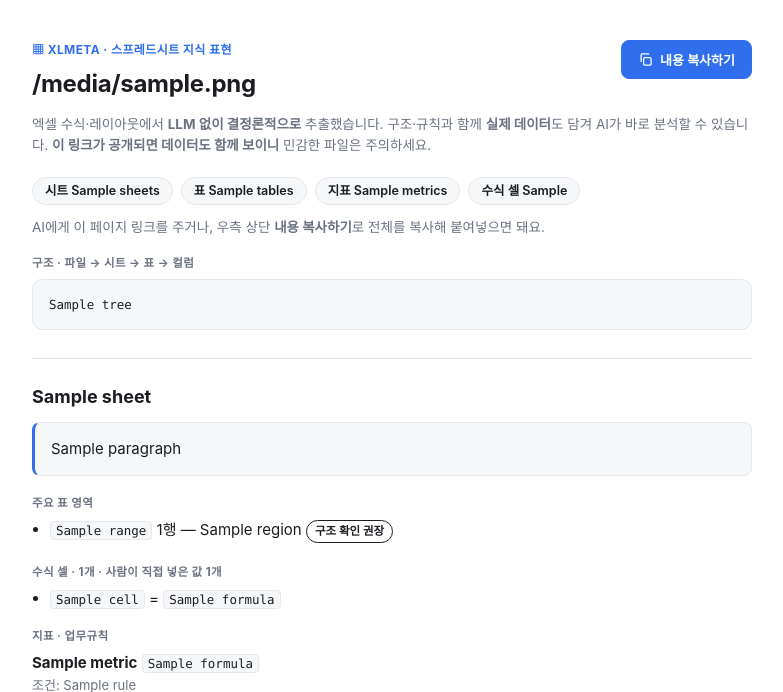
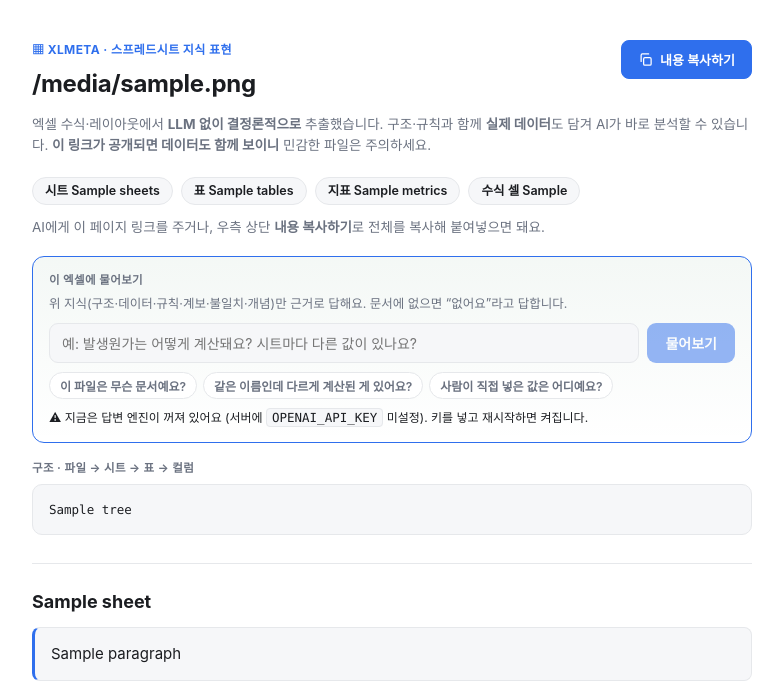
Before and after one commit to leahseule/xlmeta, a Flask app: template webapp/templates/share.html in a window 1280 px wide. Shown: the top 692 px of the page, without its empty margins (248-1031 px from the left). Run offline with Flask 3, Linux system fonts and the light colour scheme; the template is opened without the code that fills it: most values are stand-ins (such as "Sample title", 1, 10 or a date in 2020).

Commit message:
feat: 지식 문서 위 Q&A(RAG) — GPT로 '이 엑셀에 물어보기'
코어 파서는 LLM 없이 그대로. 새 Q&A 레이어만 OpenAI 호출. 방식=전체 넣기
(context-stuffing): 결정론적 지식 문서를 통째로 컨텍스트에 넣고 '문서에 있는 것만'
근거로 답하게 강제(추론·환각 금지 = xlmeta 원칙 계승).

- webapp/qa.py (신규): SYSTEM 프롬프트(근거·인용·모르면 '없어요'), 키는 환경변수
  OPENAI_API_KEY에서만 읽음(코드에 안 넣음), 모델 OPENAI_MODEL 기본 gpt-4o-mini,
  120k자 컨텍스트 상한
- /api/ask 라우트: {id, question} → 저장된 지식 md 로드 → GPT 답변. 키 없으면 503,
  빈 질문 400, 결과 없음 404
- 요약 페이지(share.html): '이 엑셀에 물어보기' 박스(입력·예시 칩·답변), 키 없으면
  비활성+안내
- 메인 앱 'AI에게 넘기기' 드로어 맨 위에 동일 Q&A 박스(qa_on으로 활성/비활성)
- webapp/requirements.txt += openai

검증: qa.answer 메시지 조립(시스템 규칙+지식문서 통째)·응답 처리 OK, /api/ask 503/400
정상, 요약페이지·메인앱 박스 렌더, 칩·엔터·버튼 흐름 정상, 콘솔 오류 0.
실제 답변은 OPENAI_API_KEY 필요.

Co-Authored-By: Claude Opus 4.8 <noreply@anthropic.com>

```diff
--- a/webapp/app.py
+++ b/webapp/app.py
@@ -35,6 +35,7 @@ from xlmeta.layout import analyze_sheet, cell_type  # noqa: E402
 from xlmeta import formula as F                     # noqa: E402
 from xlmeta.evaluate import Evaluator               # noqa: E402
 import make_sample                                 # noqa: E402
+import qa                                          # noqa: E402  (Q&A 레이어 — OpenAI)
 
 app = Flask(__name__)
 app.config["MAX_CONTENT_LENGTH"] = 10 * 1024 * 1024   # 10MB 상한
@@ -257,6 +258,7 @@ def analyze_path(xlsx_path):
         "okf_single": bundle_md.get("okf.md", ""),   # 엑셀 하나 = OKF 한 문서
         "summary": summ,
         "share": share,
+        "qa_on": qa.available(),                      # Q&A 엔진(OPENAI_API_KEY) 켜져 있나
     }
 
 
@@ -279,7 +281,8 @@ def share_page(sid):
     data = _load_summary(sid)
     if not data:
         abort(404)
-    return render_template("share.html", data=data, summary=data["summary"])
+    return render_template("share.html", data=data, summary=data["summary"],
+                           sid=sid, qa_on=qa.available())
 
 
 @app.post("/api/sample")
@@ -292,6 +295,30 @@ def api_sample():
             return json_response(analyze_path(xlsx))
     except Exception as e:                          # noqa: BLE001
         return json_response({"error": f"샘플 분석 실패: {e}"}, 500)
+
+
+@app.post("/api/ask")
+def api_ask():
+    """지식 문서 위에서 GPT로 Q&A. 코어는 LLM을 안 쓰고, 이 라우트만 OpenAI를 부른다."""
+    body = request.get_json(silent=True) or {}
+    sid = str(body.get("id", ""))
+    question = str(body.get("question", "")).strip()
+    if not question:
+        return json_response({"error": "질문을 입력해 주세요."}, 400)
+    if len(question) > 2000:
+        return json_response({"error": "질문이 너무 깁니다."}, 400)
+    data = _load_summary(sid)
+    if not data:
+        return json_response({"error": "분석 결과를 찾을 수 없어요. 먼저 분석해 주세요."}, 404)
+    try:
+        ans = qa.answer(data.get("markdown", ""), question, data["source_file"])
+        return json_response({"answer": ans, "model": qa.model_name()})
+    except qa.NoKeyError:
+        return json_response(
+            {"error": "서버에 OPENAI_API_KEY가 설정되지 않았습니다. "
+                      "환경변수를 넣고 다시 시작해 주세요."}, 503)
+    except Exception as e:                          # noqa: BLE001
+        return json_response({"error": f"답변 생성 실패: {e}"}, 500)
 
 
 @app.post("/api/analyze")
--- /dev/null
+++ b/webapp/qa.py
@@ -0,0 +1,76 @@
+"""
+webapp.qa — xlmeta 지식 문서 위에서 GPT로 질의응답 (Q&A 레이어).
+
+코어(xlmeta 패키지)는 LLM을 전혀 쓰지 않는다. 이 모듈만 OpenAI를 호출한다.
+방식은 '전체 넣기(context-stuffing)': 결정론적으로 만든 지식 문서를 통째로 컨텍스트에
+넣고, **문서에 있는 것만** 근거로 답하도록 강제한다(추론·환각 금지 = xlmeta 원칙 계승).
+
+API 키는 코드에 넣지 않는다. 환경변수에서만 읽는다:
+    OPENAI_API_KEY   (필수)
+    OPENAI_MODEL     (선택, 기본 gpt-4o-mini)
+"""
+
+import os
+
+# 지식 문서가 아주 큰 경우의 안전 상한(문자 기준). 전체 넣기 전제라 넉넉히 둔다.
+# 초과하면 앞부분만 넣고 잘렸음을 알린다(대형 워크북은 추후 검색형으로).
+MAX_CONTEXT_CHARS = 120_000
+
+SYSTEM_PROMPT = (
+    "너는 'xlmeta'가 스프레드시트에서 **결정론적으로(LLM 없이)** 추출한 지식 문서만 "
+    "근거로 답하는 분석 도우미다. 이 지식 문서에는 구조(파일→시트→표→컬럼)·실제 데이터·"
+    "계산 규칙·계산 계보·불일치·개념이 담겨 있다.\n\n"
+    "규칙:\n"
+    "1. 오직 아래 지식 문서 안의 내용으로만 답한다. 문서에 없으면 '문서에 없어요'라고 "
+    "말하고 지어내지 않는다.\n"
+    "2. 답의 근거 위치를 가능한 한 인용한다 (예: `시트!셀`, 지표명, 개념명, 근거 행).\n"
+    "3. 숫자·규칙·수식은 문서 값을 그대로 쓴다. 어림짐작하지 않는다.\n"
+    "4. 불일치·확인할 점을 물으면 문서의 '진단/불일치' 근거로 답한다.\n"
+    "5. 한국어로, 간결하고 구체적으로 답한다."
+)
+
+
+class NoKeyError(RuntimeError):
+    """OPENAI_API_KEY 미설정."""
+
+
+def _client():
+    key = os.environ.get("OPENAI_API_KEY")
+    if not key:
+        raise NoKeyError()
+    from openai import OpenAI  # 지연 import — 키 없으면 패키지도 필요 없다
+    return OpenAI(api_key=key)
+
+
+def available():
+    """키가 설정돼 있으면 True (UI에서 버튼 활성/안내에 사용)."""
+    return bool(os.environ.get("OPENAI_API_KEY"))
+
+
+def model_name():
+    return os.environ.get("OPENAI_MODEL", "gpt-4o-mini")
+
+
+def answer(knowledge_md, question, source_file):
+    """지식 문서 + 질문 → 근거 기반 한국어 답변 문자열."""
+    client = _client()
+    body = knowledge_md or ""
+    truncated = False
+    if len(body) > MAX_CONTEXT_CHARS:
+        body = body[:MAX_CONTEXT_CHARS]
+        truncated = True
+
+    note = ("\n\n(참고: 지식 문서가 커서 앞부분만 실렸습니다. "
+            "없다고 나오면 문서 뒷부분 내용일 수 있어요.)") if truncated else ""
+    user = (f"[지식 문서 — {source_file}]\n\n{body}\n\n"
+            f"[질문]\n{question}{note}")
+
+    resp = client.chat.completions.create(
+        model=model_name(),
+        messages=[
+            {"role": "system", "content": SYSTEM_PROMPT},
+            {"role": "user", "content": user},
+        ],
+        temperature=0,
+    )
+    return (resp.choices[0].message.content or "").strip()
--- a/webapp/requirements.txt
+++ b/webapp/requirements.txt
@@ -2,3 +2,4 @@
 -r ../requirements.txt
 flask>=3.0
 gunicorn>=21.0        # 배포용 WSGI 서버 (로컬은 app.py로 충분)
+openai>=1.0           # Q&A 레이어 전용 (코어 파서와 무관). 키 없으면 호출 안 함
--- a/webapp/templates/share.html
+++ b/webapp/templates/share.html
@@ -88,6 +88,27 @@
     .cpt-ev{font-size:11px;color:var(--muted);margin-top:6px;}
     .cpt-ev code{font-size:10.5px;margin-right:4px;}
     .cpt-solo{font-size:12px;color:var(--muted);margin:10px 0 0;line-height:1.6;}
+    .ask{margin:18px 0 6px;border:1px solid var(--accent);border-radius:12px;
+      padding:14px 16px;background:linear-gradient(180deg,rgba(33,115,70,.05),transparent);}
+    .ask .k{margin:0;}
+    .ask-sub{font-size:12.5px;color:var(--muted);margin:4px 0 10px;line-height:1.55;}
+    .ask-row{display:flex;gap:8px;}
+    .ask-input{flex:1;min-width:0;font-size:14px;padding:10px 12px;border:1px solid var(--line);
+      border-radius:9px;background:var(--bg);color:var(--ink);font-family:inherit;}
+    .ask-input:focus{outline:none;border-color:var(--accent);}
+    .ask-input:disabled{background:var(--soft);color:var(--muted);}
+    .ask-btn{flex:none;font-size:14px;font-weight:600;padding:10px 18px;border:none;border-radius:9px;
+      background:var(--accent);color:#fff;cursor:pointer;}
+    .ask-btn:disabled{opacity:.5;cursor:not-allowed;}
+    .ask-chips{display:flex;flex-wrap:wrap;gap:6px;margin-top:9px;}
+    .ask-chip{font-size:12px;padding:4px 10px;border:1px solid var(--line);border-radius:20px;
+      background:var(--bg);color:var(--muted);cursor:pointer;}
+    .ask-chip:hover{border-color:var(--accent);color:var(--accent);}
+    .ask-note{font-size:12px;color:var(--warn-ink);margin:9px 0 0;}
+    .ask-ans{margin-top:12px;padding:12px 14px;border-radius:9px;background:var(--soft);
+      border:1px solid var(--line);font-size:13.5px;line-height:1.65;color:var(--ink);white-space:pre-wrap;}
+    .ask-ans.loading{color:var(--muted);}
+    .ask-ans.err{color:var(--warn-ink);border-color:var(--warn-line);background:var(--warn-bg);}
     footer{border-top:1px solid var(--line);margin-top:36px;padding-top:16px;
       color:var(--muted);font-size:12.5px;}
     footer a{color:var(--accent);text-decoration:none;}
@@ -121,6 +142,26 @@
       <span class="t">수식 셀 {{ summary.totals.formula_cells }}</span>
     </div>
     <p class="lead" style="margin:12px 0 0;">AI에게 이 페이지 링크를 주거나, 우측 상단 <b>내용 복사하기</b>로 전체를 복사해 붙여넣으면 돼요.</p>
+
+    <section class="ask">
+      <p class="k">이 엑셀에 물어보기</p>
+      <p class="ask-sub">위 지식(구조·데이터·규칙·계보·불일치·개념)만 근거로 답해요. 문서에 없으면 “없어요”라고 답합니다.</p>
+      <div class="ask-row">
+        <input id="askq" class="ask-input" type="text" autocomplete="off"
+               placeholder="예: 발생원가는 어떻게 계산돼요? 시트마다 다른 값이 있나요?"
+               {% if not qa_on %}disabled{% endif %}/>
+        <button id="askbtn" class="ask-btn" onclick="ask()" {% if not qa_on %}disabled{% endif %}>물어보기</button>
+      </div>
+      <div class="ask-chips">
+        <button class="ask-chip" onclick="askThis(this)">이 파일은 무슨 문서예요?</button>
+        <button class="ask-chip" onclick="askThis(this)">같은 이름인데 다르게 계산된 게 있어요?</button>
+        <button class="ask-chip" onclick="askThis(this)">사람이 직접 넣은 값은 어디예요?</button>
+      </div>
+      {% if not qa_on %}
+      <p class="ask-note">⚠ 지금은 답변 엔진이 꺼져 있어요 (서버에 <code>OPENAI_API_KEY</code> 미설정). 키를 넣고 재시작하면 켜집니다.</p>
+      {% endif %}
+      <div id="askans" class="ask-ans" hidden></div>
+    </section>
 
     {% if summary.tree %}
     <section class="tree-sec">
@@ -268,6 +309,7 @@
   <pre id="md">{{ data.markdown }}</pre>
   <div class="toast" id="toast">복사했어요</div>
   <script>
+    const SID = "{{ sid }}";
     function copyMd(){
       const t = document.getElementById("md").textContent;
       navigator.clipboard.writeText(t).then(() => {
@@ -275,6 +317,36 @@
         el.classList.add("show"); setTimeout(() => el.classList.remove("show"), 1400);
       });
     }
+    function askThis(btn){
+      const inp = document.getElementById("askq");
+      inp.value = btn.textContent; ask();
+    }
+    async function ask(){
+      const inp = document.getElementById("askq");
+      const btn = document.getElementById("askbtn");
+      const box = document.getElementById("askans");
+      const q = (inp.value || "").trim();
+      if (!q) { inp.focus(); return; }
+      btn.disabled = true; inp.disabled = true;
+      box.hidden = false; box.className = "ask-ans loading"; box.textContent = "생각 중…";
+      try {
+        const r = await fetch("/api/ask", {
+          method: "POST", headers: {"Content-Type": "application/json"},
+          body: JSON.stringify({ id: SID, question: q }),
+        });
+        const d = await r.json();
+        if (!r.ok) throw new Error(d.error || "답변 실패");
+        box.className = "ask-ans";
+        box.textContent = d.answer || "(빈 답변)";
+      } catch (e) {
+        box.className = "ask-ans err"; box.textContent = "⚠ " + e.message;
+      } finally {
+        btn.disabled = false; inp.disabled = false;
+      }
+    }
+    document.addEventListener("keydown", (e) => {
+      if (e.key === "Enter" && document.activeElement && document.activeElement.id === "askq") ask();
+    });
   </script>
 </body>
 </html>
```
Also changed, not shown: webapp/static/app.js (+56 -1 lines), webapp/static/style.css (+20 -0 lines).
